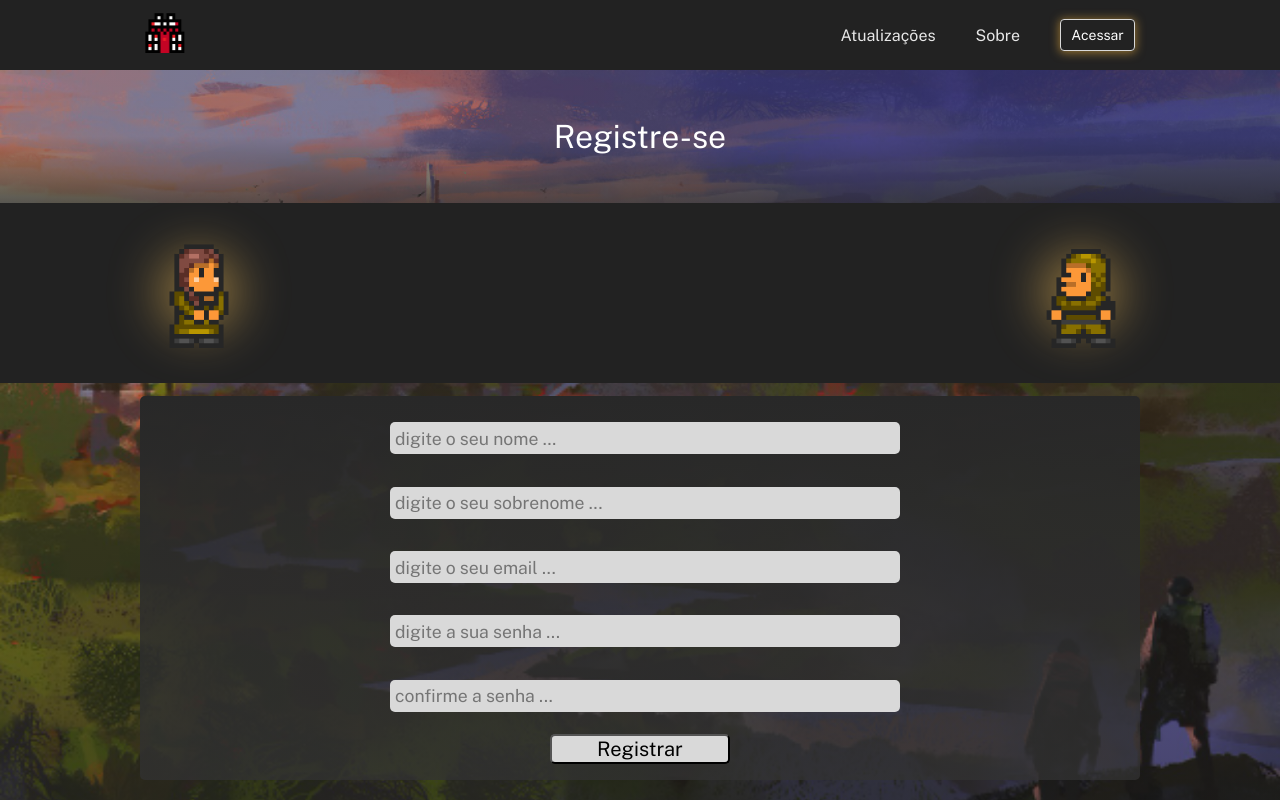
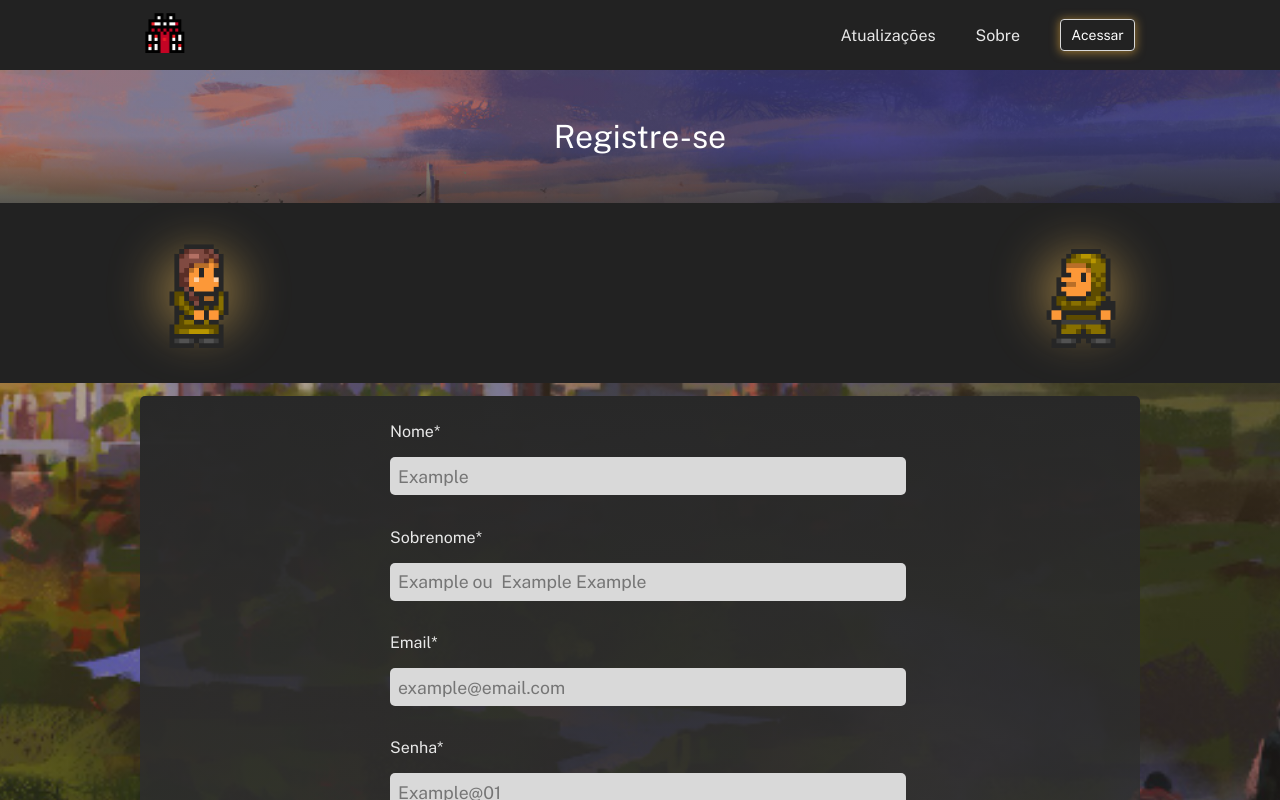
Before and after one commit to Fernando-Medeiros/red-boar-inn-game, a Vue app: page /registrar in a window 1280 px wide. Shown: the top 800 px of the page. Built offline with nearby package versions, Linux system fonts and the light colour scheme.

Commit message:
refactor(comp): forms: login and register; impl regex, style -> alert and success

```diff
--- a/src/components/global/comp/input-text.comp.vue
+++ /dev/null
@@ -1,59 +0,0 @@
-<script lang="ts">
-import { defineComponent } from "vue";
-
-export default defineComponent({
-  name: "InputTextComponent",
-  props: {
-    placeholder: { type: String, required: true },
-  },
-  data() {
-    return {
-      content: "",
-    };
-  },
-  watch: {
-    content() {
-      this.$emit("emitContent", this.content);
-    },
-  },
-});
-</script>
-
-<template>
-  <div class="input-text-container">
-    <input
-      class="input-text"
-      type="text"
-      v-model="content"
-      :placeholder="placeholder"
-    />
-  </div>
-</template>
-
-<style scoped>
-.input-text-container {
-  max-width: 500px;
-  margin: auto;
-  margin-top: 10px;
-}
-.input-text {
-  font-size: 1.1rem;
-  width: 500px;
-  height: 20px;
-  padding: 6px 5px;
-  border: none;
-  border-radius: 5px;
-  background-color: #d9d9d9;
-}
-
-@media (max-width: 780px) {
-  .input-text-container {
-    max-width: 100%;
-    justify-self: center;
-  }
-  .input-text {
-    font-size: 14px;
-    width: 300px;
-  }
-}
-</style>
--- a/src/components/view-login/login.main.comp.vue
+++ b/src/components/view-login/login.main.comp.vue
@@ -1,10 +1,11 @@
 <script lang="ts">
 import { defineComponent } from "vue";
-import BannerTitleComponent from "@/components/global/composition/banner-title.comp.vue";
-import BannerSpritesComponent from "@/components/global/composition/banner-sprites.comp.vue";
-import InputTextComponent from "@/components/global/comp/input-text.comp.vue";
-import InputSubmitComponent from "@/components/global/comp/input-submit.comp.vue";
-import InputCheckBoxComponent from "@/components/global/comp/input-checkbox.comp.vue";
+import BannerTitle from "@/components/global/composition/banner-title.comp.vue";
+import BannerSprites from "@/components/global/composition/banner-sprites.comp.vue";
+import InputEmail from "@/components/global/comp/input-email.comp.vue";
+import InputPassword from "@/components/global/comp/input-password.comp.vue";
+import InputSubmit from "@/components/global/comp/input-submit.comp.vue";
+import InputCheckBox from "@/components/global/comp/input-checkbox.comp.vue";
 
 import utils from "@/../utils.json";
 
@@ -14,11 +15,12 @@ const randomTitleTips = () =>
 export default defineComponent({
   name: "LoginMainComponent",
   components: {
-    BannerTitleComponent,
-    BannerSpritesComponent,
-    InputTextComponent,
-    InputSubmitComponent,
-    InputCheckBoxComponent,
+    BannerTitle,
+    BannerSprites,
+    InputEmail,
+    InputPassword,
+    InputSubmit,
+    InputCheckBox,
   },
   data() {
     return {
@@ -37,6 +39,20 @@ export default defineComponent({
         name: "peasant",
         gender: "man",
         rotateY: false,
+      },
+      inputEmail: {
+        label: "Email",
+        placeholder: "example@email.com",
+      },
+      inputPassword: {
+        label: "Senha",
+        placeholder: "Example@01",
+      },
+      inputCheckbox: {
+        label: "lembrar",
+      },
+      inputSubmit: {
+        placeholder: "Acessar",
       },
     };
   },
@@ -59,31 +75,30 @@ export default defineComponent({
 
 <template>
   <div class="view-container">
-    <BannerTitleComponent :title="title" />
+    <BannerTitle :title="title" />
 
-    <BannerSpritesComponent
-      :sprite-left="spriteLeft"
-      :sprite-right="spriteRight"
-    />
+    <BannerSprites :sprite-left="spriteLeft" :sprite-right="spriteRight" />
 
     <div class="main-container">
       <form class="form-login" method="" @submit.prevent="login">
-        <InputTextComponent
-          :placeholder="'digite o seu email ...'"
+        <InputEmail
+          :label="inputEmail.label"
+          :placeholder="inputEmail.placeholder"
           @emit-content="emitEmail"
         />
 
-        <InputTextComponent
-          :placeholder="'digite a sua senha ...'"
+        <InputPassword
+          :label="inputPassword.label"
+          :placeholder="inputPassword.placeholder"
           @emit-content="emitPassword"
         />
 
         <div class="form-options">
-          <InputCheckBoxComponent :label="'lembrar'" @click="clickRemeber" />
+          <InputCheckBox :label="inputCheckbox.label" @click="clickRemeber" />
           <a href="">recuperar a senha</a>
         </div>
 
-        <InputSubmitComponent :placeholder="'Acessar'" />
+        <InputSubmit :placeholder="inputSubmit.placeholder" />
       </form>
     </div>
   </div>
@@ -97,7 +112,7 @@ export default defineComponent({
   z-index: 1;
   display: grid;
   justify-content: center;
-  gap: 1.4rem;
+  gap: 2rem;
   padding-top: 1rem;
   padding-bottom: 1rem;
   border-radius: 5px;
@@ -115,8 +130,5 @@ export default defineComponent({
   color: burlywood;
 }
 @media (max-width: 780px) {
-  .form-login {
-    margin-top: 4rem;
-  }
 }
 </style>
--- a/src/components/view-register/register.main.comp.vue
+++ b/src/components/view-register/register.main.comp.vue
@@ -1,17 +1,21 @@
 <script lang="ts">
 import { defineComponent } from "vue";
-import BannerTitleComponent from "@/components/global/composition/banner-title.comp.vue";
-import BannerSpritesComponent from "@/components/global/composition/banner-sprites.comp.vue";
-import InputTextComponent from "@/components/global/comp/input-text.comp.vue";
-import InputSubmitComponent from "@/components/global/comp/input-submit.comp.vue";
+import BannerTitle from "@/components/global/composition/banner-title.comp.vue";
+import BannerSprites from "@/components/global/composition/banner-sprites.comp.vue";
+import InputName from "@/components/global/comp/input-name.comp.vue";
+import InputEmail from "@/components/global/comp/input-email.comp.vue";
+import InputPassword from "@/components/global/comp/input-password.comp.vue";
+import InputSubmit from "@/components/global/comp/input-submit.comp.vue";
 
 export default defineComponent({
   name: "RegisterMainComponent",
   components: {
-    BannerTitleComponent,
-    BannerSpritesComponent,
-    InputTextComponent,
-    InputSubmitComponent,
+    BannerTitle,
+    BannerSprites,
+    InputEmail,
+    InputPassword,
+    InputName,
+    InputSubmit,
   },
   data() {
     return {
@@ -32,6 +36,29 @@ export default defineComponent({
         name: "peasant",
         gender: "man",
         rotateY: false,
+      },
+      inputFirstName: {
+        label: "Nome*",
+        placeholder: "Example",
+      },
+      inputLastName: {
+        label: "Sobrenome*",
+        placeholder: "Example ou  Example Example",
+      },
+      inputEmail: {
+        label: "Email*",
+        placeholder: "example@email.com",
+      },
+      inputPassword: {
+        label: "Senha*",
+        placeholder: "Example@01",
+      },
+      inputPasswordConfirm: {
+        label: "Confirme a senha*",
+        placeholder: "Example@01",
+      },
+      inputSubmit: {
+        placeholder: "Registrar",
       },
     };
   },
@@ -60,41 +87,43 @@ export default defineComponent({
 
 <template>
   <div class="view-container">
-    <BannerTitleComponent :title="title" />
+    <BannerTitle :title="title" />
 
-    <BannerSpritesComponent
-      :sprite-left="spriteLeft"
-      :sprite-right="spriteRight"
-    />
+    <BannerSprites :sprite-left="spriteLeft" :sprite-right="spriteRight" />
 
     <div class="main-container">
       <form class="form-login" method="" @submit.prevent="register">
-        <InputTextComponent
-          :placeholder="'digite o seu nome ...'"
+        <InputName
+          :label="inputFirstName.label"
+          :placeholder="inputFirstName.placeholder"
           @emit-content="emitFirstName"
         />
 
-        <InputTextComponent
-          :placeholder="'digite o seu sobrenome ...'"
+        <InputName
+          :label="inputLastName.label"
+          :placeholder="inputLastName.placeholder"
           @emit-content="emitLastName"
         />
 
-        <InputTextComponent
-          :placeholder="'digite o seu email ...'"
+        <InputEmail
+          :label="inputEmail.label"
+          :placeholder="inputEmail.placeholder"
           @emit-content="emitEmail"
         />
 
-        <InputTextComponent
-          :placeholder="'digite a sua senha ...'"
+        <InputPassword
+          :label="inputPassword.label"
+          :placeholder="inputPassword.placeholder"
           @emit-content="emitPassword"
         />
 
-        <InputTextComponent
-          :placeholder="'confirme a senha ...'"
+        <InputPassword
+          :label="inputPasswordConfirm.label"
+          :placeholder="inputPasswordConfirm.placeholder"
           @emit-content="emitConfirmPassword"
         />
 
-        <InputSubmitComponent :placeholder="'Registrar'" />
+        <InputSubmit :placeholder="inputSubmit.placeholder" />
       </form>
     </div>
   </div>
```
